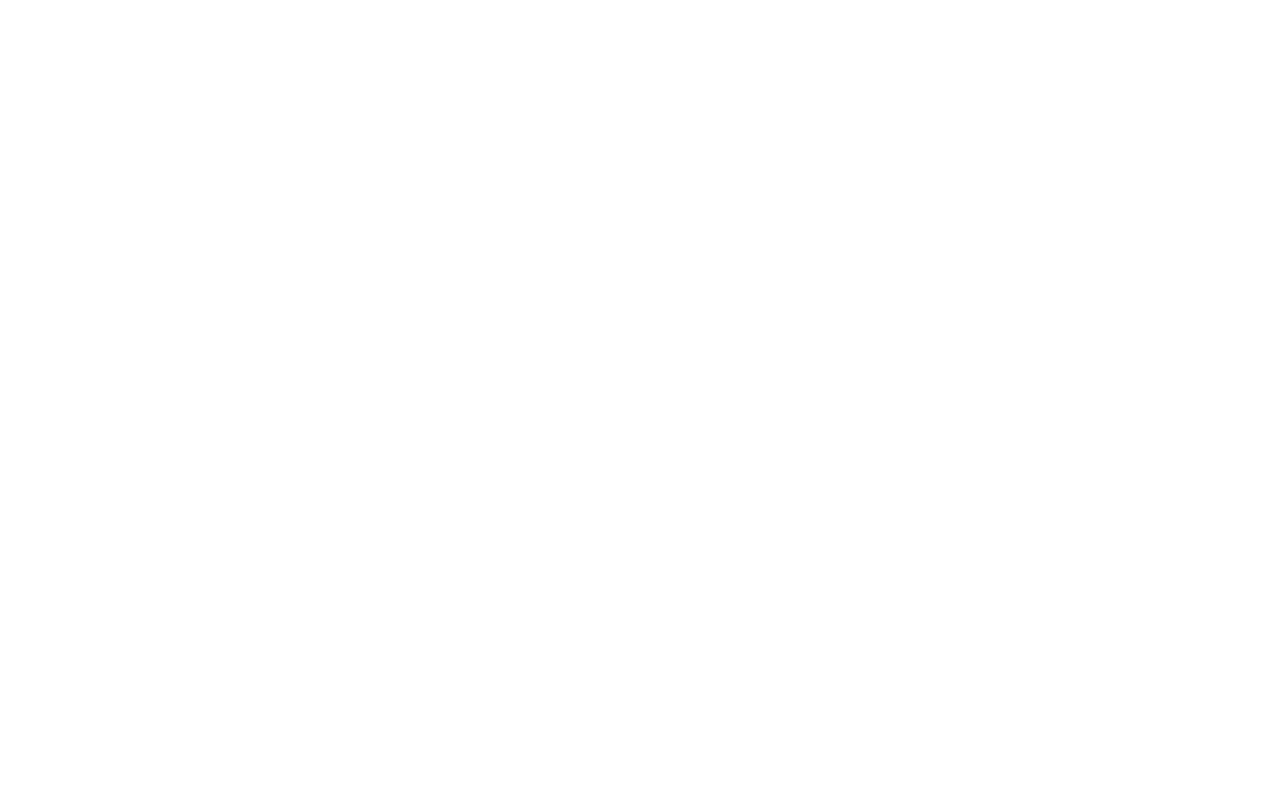
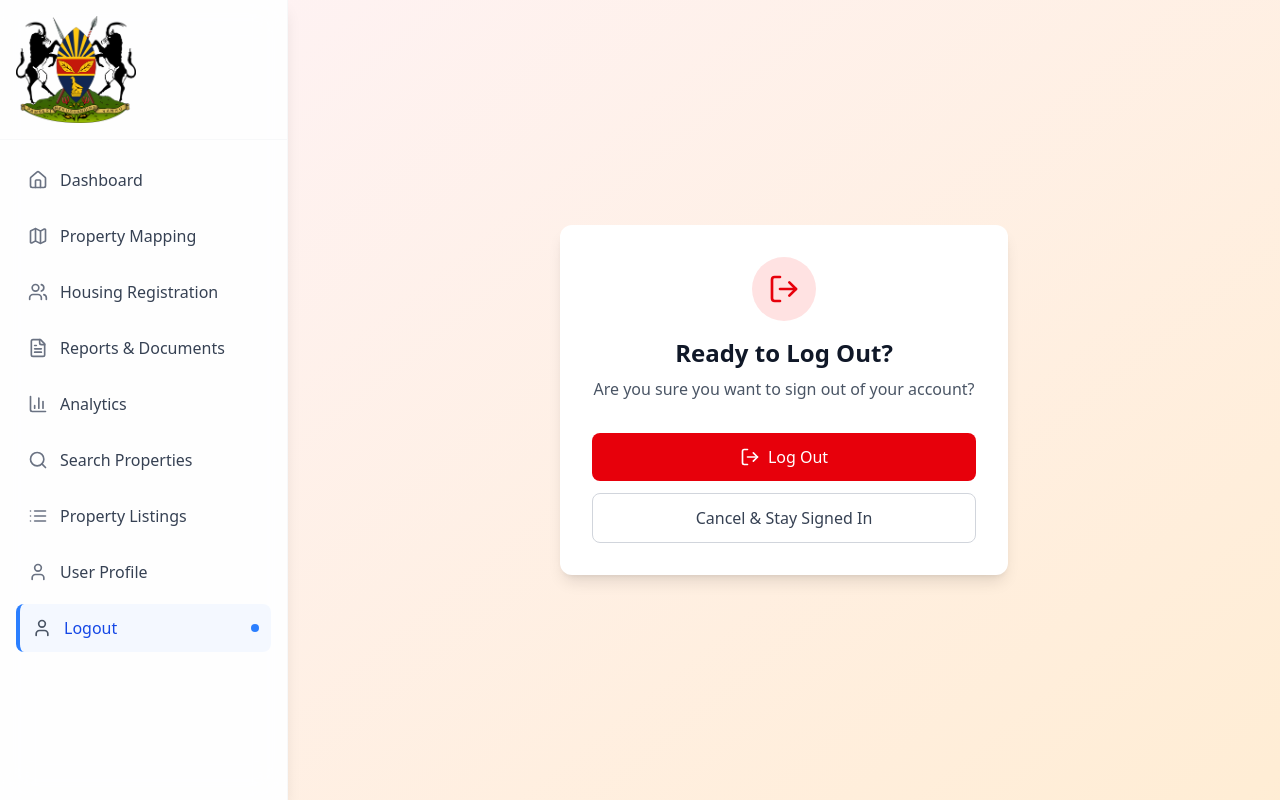
Before and after one commit to chrisMeki/Housing, a React (Vite) app: page /logout in a window 1280 px wide. Before the commit this address had no page. Built offline with nearby package versions, Linux system fonts and the light colour scheme.

Commit message:
logout changes

```diff
--- a/src/App.jsx
+++ b/src/App.jsx
@@ -10,12 +10,13 @@
 import HousingLandingPage from "./pages/Landingpage";
 import LoginPage from "./pages/signup";
 import CreateAccountPage from "./pages/createaccount";
+import LogoutPage from "./pages/logoutpage";
 
 function App() {
   return (
     <Router>
       <Routes>
-         <Route path='/signup' element={<CreateAccountPage/>} />
+
          <Route path='/login' element={<LoginPage/>} />
           <Route path='/dashboard' element={<Dashboard />} />
           <Route path='/signup' element={<CreateAccountPage/>} />
@@ -28,6 +29,7 @@
         <Route path='/search' element={<PropertySearch/>}/>
         <Route path='/listings' element={<PropertyListings/>}/>
         <Route path='/profile' element={<Profile/>}/>
+        <Route path='/logout' element={<LogoutPage/>}/>
 
 
         {/* Add a default redirect to dashboard */}
--- a/src/components/sidebar.tsx
+++ b/src/components/sidebar.tsx
@@ -1,9 +1,21 @@
 import React, { useState } from 'react';
 import { NavLink } from 'react-router-dom';
 import { Map, Home, Search, Users, List, Settings, Bell, FileText, BarChart3, User, ChevronRight, X } from 'lucide-react';
+import logo from '../assets/images/logo.png'; // Adjust the path to your logo file
 
 export default function HousingMappingSidebar({ isOpen = true, onClose = () => {} }) {
   const [isCollapsed, setIsCollapsed] = useState(false);
+
+  // Logo component
+  const Logo = () => (
+    <div className="flex items-center">
+      <img
+        src={logo}
+        alt="city council"
+        className={`${isCollapsed ? 'w-10 h-10' : 'w-30 h-auto'} object-contain transition-all duration-300`}
+      />
+    </div>
+  );
 
   const menuItems = [
     { id: 'dashboard', icon: Home, label: 'Dashboard', path: '/dashboard', color: 'text-blue-600' },
@@ -14,6 +26,7 @@
     { id: 'search', icon: Search, label: 'Search Properties', path: '/search', color: 'text-orange-600' },
     { id: 'listings', icon: List, label: 'Property Listings', path: '/listings', color: 'text-teal-600' },
     { id: 'profile', icon: User, label: 'User Profile', path: '/profile', color: 'text-gray-600' },
+    { id: 'logout', icon: User, label: 'Logout', path: '/logout', color: 'text-gray-600' },
   ];
 
   return (
@@ -34,9 +47,7 @@
           {/* Header */}
           <div className="p-4 border-b border-gray-200/30 flex-shrink-0">
             <div className="flex items-center justify-between">
-              {!isCollapsed && (
-                <h1 className="text-xl font-bold text-gray-800">HousingMap Pro</h1>
-              )}
+              <Logo />
               <button
                 onClick={onClose}
                 className="lg:hidden p-2 rounded-lg hover:bg-gray-100/50 transition-colors"
--- a/src/pages/createaccount.tsx
+++ b/src/pages/createaccount.tsx
@@ -74,13 +74,15 @@
         password: '',
         confirmPassword: '',
       });
+      // Navigate to login after successful account creation
+      navigate('/');
     } else {
       setErrors(newErrors);
     }
   };
 
   const navigateToLogin = () => {
-    navigate('/login');
+    navigate('/');
   };
 
   return (
--- /dev/null
+++ b/src/pages/logoutpage.tsx
@@ -0,0 +1,175 @@
+import React, { useState } from 'react';
+import { LogOut, Shield, Menu } from 'lucide-react';
+import Sidebar from "../components/sidebar";
+
+const LogoutPage = () => {
+  const [isLoggingOut, setIsLoggingOut] = useState(false);
+  const [showConfirmation, setShowConfirmation] = useState(false);
+  const [loggedOut, setLoggedOut] = useState(false);
+  const [sidebarOpen, setSidebarOpen] = useState(false);
+
+  const handleLogoutClick = () => {
+    setShowConfirmation(true);
+  };
+
+  const handleConfirmLogout = async () => {
+    setIsLoggingOut(true);
+
+    // Simulate logout API call
+    setTimeout(() => {
+      setIsLoggingOut(false);
+      setLoggedOut(true);
+
+      // In a real app, you would:
+      // - Clear auth tokens from memory/cookies
+      // - Clear user data from state management
+      // - Redirect to login page
+      console.log('User logged out successfully');
+    }, 1500);
+  };
+
+  const handleCancelLogout = () => {
+    setShowConfirmation(false);
+  };
+
+  const handleBackToApp = () => {
+    // In a real app, this would navigate back to the main application
+    setLoggedOut(false);
+    setShowConfirmation(false);
+    console.log('Navigating back to app');
+  };
+
+  if (loggedOut) {
+    return (
+      <div className="min-h-screen bg-gradient-to-br from-blue-50 to-indigo-100 flex items-center justify-center p-4">
+        <div className="bg-white rounded-xl shadow-lg p-8 max-w-md w-full text-center">
+          <div className="w-16 h-16 bg-green-100 rounded-full flex items-center justify-center mx-auto mb-4">
+            <Shield className="w-8 h-8 text-green-600" />
+          </div>
+          <h1 className="text-2xl font-bold text-gray-900 mb-2">
+            Successfully Logged Out
+          </h1>
+          <p className="text-gray-600 mb-6">
+            You have been securely logged out of your account. Thank you for using our service!
+          </p>
+          <div className="space-y-3">
+            <button
+              onClick={() => window.location.href = '/login'}
+              className="w-full bg-indigo-600 text-white py-2 px-4 rounded-lg hover:bg-indigo-700 transition-colors font-medium"
+            >
+              Sign In Again
+            </button>
+            <button
+              onClick={handleBackToApp}
+              className="w-full border border-gray-300 text-gray-700 py-2 px-4 rounded-lg hover:bg-gray-50 transition-colors font-medium"
+            >
+              Back to Home
+            </button>
+          </div>
+        </div>
+      </div>
+    );
+  }
+
+  return (
+    <div className="flex min-h-screen bg-gray-50">
+      {/* Sidebar */}
+      <Sidebar
+        isOpen={sidebarOpen}
+        onClose={() => setSidebarOpen(false)}
+      />
+
+      {/* Main Content */}
+      <div className="flex-1 lg:ml-72">
+        {/* Mobile Header */}
+        <div className="lg:hidden sticky top-0 z-40 bg-white shadow-sm border-b">
+          <div className="flex items-center justify-between p-4">
+            <button
+              onClick={() => setSidebarOpen(true)}
+              className="p-2 rounded-lg bg-blue-600 text-white"
+            >
+              <Menu className="w-5 h-5" />
+            </button>
+            <h1 className="text-xl font-semibold text-gray-900">Logout</h1>
+          </div>
+        </div>
+
+        <div className="min-h-screen bg-gradient-to-br from-red-50 to-orange-100 flex items-center justify-center p-4">
+          <div className="bg-white rounded-xl shadow-lg p-8 max-w-md w-full">
+            {!showConfirmation ? (
+              <>
+                {/* Logout Section */}
+                <div className="text-center">
+                  <div className="w-16 h-16 bg-red-100 rounded-full flex items-center justify-center mx-auto mb-4">
+                    <LogOut className="w-8 h-8 text-red-600" />
+                  </div>
+                  <h1 className="text-2xl font-bold text-gray-900 mb-2">
+                    Ready to Log Out?
+                  </h1>
+                  <p className="text-gray-600 mb-8">
+                    Are you sure you want to sign out of your account?
+                  </p>
+
+                  <div className="space-y-3">
+                    <button
+                      onClick={handleLogoutClick}
+                      className="w-full bg-red-600 text-white py-3 px-4 rounded-lg hover:bg-red-700 transition-colors font-medium flex items-center justify-center gap-2"
+                    >
+                      <LogOut className="w-5 h-5" />
+                      Log Out
+                    </button>
+                    <button
+                      onClick={handleBackToApp}
+                      className="w-full border border-gray-300 text-gray-700 py-3 px-4 rounded-lg hover:bg-gray-50 transition-colors font-medium"
+                    >
+                      Cancel & Stay Signed In
+                    </button>
+                  </div>
+                </div>
+              </>
+            ) : (
+              <>
+                {/* Confirmation Dialog */}
+                <div className="text-center">
+                  <div className="w-16 h-16 bg-orange-100 rounded-full flex items-center justify-center mx-auto mb-4">
+                    <LogOut className="w-8 h-8 text-orange-600" />
+                  </div>
+                  <h1 className="text-2xl font-bold text-gray-900 mb-2">
+                    Confirm Logout
+                  </h1>
+                  <p className="text-gray-600 mb-8">
+                    This will end your current session.
+                  </p>
+
+                  {isLoggingOut ? (
+                    <div className="py-8">
+                      <div className="animate-spin rounded-full h-8 w-8 border-b-2 border-red-600 mx-auto mb-4"></div>
+                      <p className="text-gray-600">Logging you out...</p>
+                    </div>
+                  ) : (
+                    <div className="space-y-3">
+                      <button
+                        onClick={handleConfirmLogout}
+                        className="w-full bg-red-600 text-white py-3 px-4 rounded-lg hover:bg-red-700 transition-colors font-medium"
+                      >
+                        Yes, Log Me Out
+                      </button>
+                      <button
+                        onClick={handleCancelLogout}
+                        className="w-full border border-gray-300 text-gray-700 py-3 px-4 rounded-lg hover:bg-gray-50 transition-colors font-medium"
+                      >
+                        Cancel
+                      </button>
+                    </div>
+                  )}
+                </div>
+              </>
+            )}
+          </div>
+        </div>
+      </div>
+    </div>
+  );
+};
+
+export default LogoutPage;
--- a/vite.config.js
+++ b/vite.config.js
@@ -1,9 +1,15 @@
-import { defineConfig } from 'vite'
-import react from '@vitejs/plugin-react'
-import tailwindcss from '@tailwindcss/vite'
-
+import { defineConfig } from 'vite';
+import react from '@vitejs/plugin-react';
+import tailwindcss from '@tailwindcss/vite';
+import dts from 'vite-plugin-dts';
 
 // https://vite.dev/config/
 export default defineConfig({
-  plugins: [tailwindcss(),react()],
-})
+  plugins: [
+    tailwindcss(),
+    react(),
+    dts({
+      assetsInclude: ['**/*.png', '**/*.jpg', '**/*.jpeg', '**/*.svg', '**/*.gif', '**/*.webp'], // ensure it scans your src folder for imports
+    }),
+  ],
+});
```
Also changed, not shown: package.json (+5 -2 lines), src/pages/Landingpage.tsx (+15 -7 lines), src/assets/images/logo.png (added), 1 other file (tests, documents, lock files or other folders).
